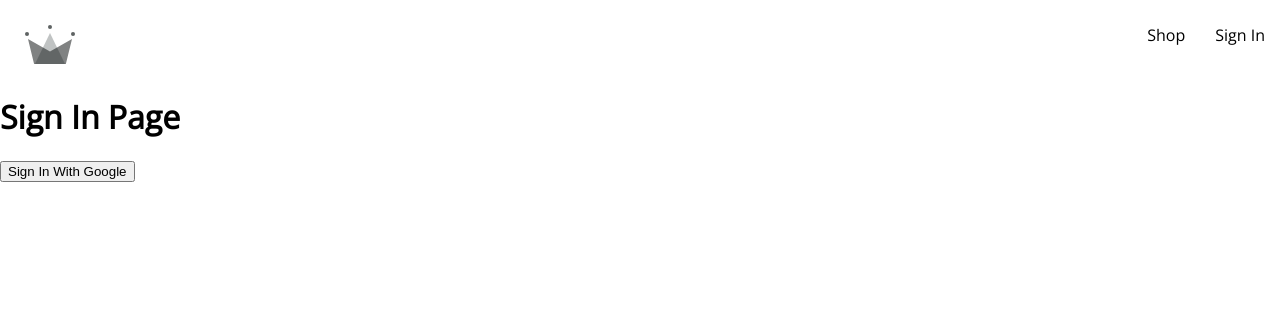
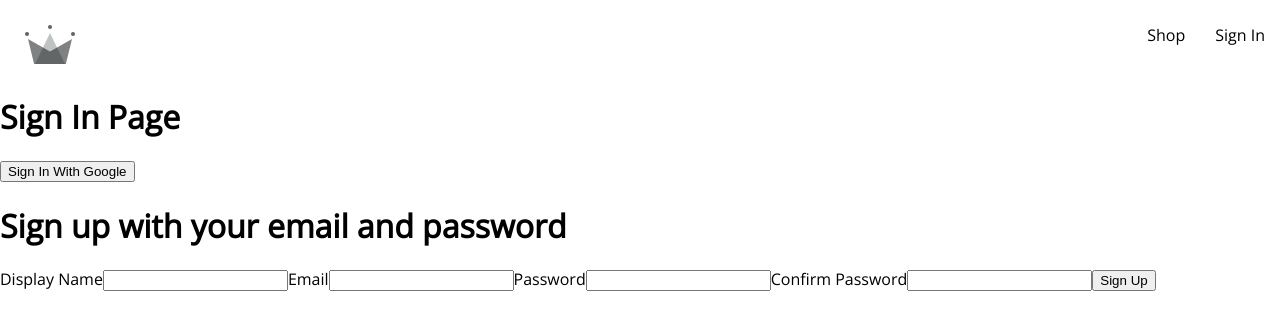
Before and after one commit to joseRFernandez/crwn-clothing, a React (Create React App) app: page /sign-in in a window 1280 px wide. Shown: the top 330 px of the page. Built offline with nearby package versions, Linux system fonts and the light colour scheme; a web font is replaced by a local one.

Commit message:
firebase--created signup form

```diff
--- /dev/null
+++ b/src/components/directory/sign-up-form/sign-up-form.component.jsx
@@ -0,0 +1,64 @@
+import { useState } from "react";
+
+const defaultFormFields = {
+  displayName: "",
+  email: "",
+  password: "",
+  confirmPassword: "",
+};
+
+const SignUpForm = () => {
+  const [formFields, setFormFields] = useState(defaultFormFields);
+  const { displayName, email, password, confirmPassword } = formFields;
+
+  const handleChange = ({ target }) => {
+    const { name, value } = target;
+    setFormFields({ ...formFields, [name]: value });
+  };
+  return (
+    <div>
+      <h1>Sign up with your email and password</h1>
+      <form onSubmit={() => {}}>
+        <label>Display Name</label>
+        <input
+          type="text"
+          name="displayName"
+          required
+          autoComplete="username"
+          onChange={handleChange}
+          value={displayName}
+        />
+        <label>Email</label>
+        <input
+          type="email"
+          name="email"
+          required
+          autoComplete="none"
+          onChange={handleChange}
+          value={email}
+        />
+        <label>Password</label>
+        <input
+          type="password"
+          name="password"
+          required
+          autoComplete="new-password"
+          onChange={handleChange}
+          value={password}
+        />
+        <label>Confirm Password</label>
+        <input
+          type="password"
+          name="confirmPassword"
+          required
+          autoComplete="new-password"
+          onChange={handleChange}
+          value={confirmPassword}
+        />
+        <button type="submit">Sign Up</button>
+      </form>
+    </div>
+  );
+};
+
+export default SignUpForm;
--- a/src/routes/sign-in/sign-in.component.jsx
+++ b/src/routes/sign-in/sign-in.component.jsx
@@ -1,7 +1,14 @@
+import { useEffect } from "react";
+import { getRedirectResult } from "firebase/auth";
+
 import {
+  auth,
   signInWithGooglePopup,
+  signInWithGoogleRedirect,
   createUserDocFromAuth,
 } from "../../utils/firebase/firebase.utils";
+
+import SignUpForm from "../../components/directory/sign-up-form/sign-up-form.component";
 
 const SignIn = () => {
   const logGoogleUser = async () => {
@@ -12,6 +19,7 @@
     <div>
       <h1>Sign In Page</h1>
       <button onClick={logGoogleUser}>Sign In With Google</button>
+      <SignUpForm />
     </div>
   );
 };
--- a/src/utils/firebase/firebase.utils.js
+++ b/src/utils/firebase/firebase.utils.js
@@ -20,11 +20,14 @@
 // Initialize Firebase
 const firebaseApp = initializeApp(firebaseConfig);
 
-const provider = new GoogleAuthProvider();
-provider.setCustomParameters({ prompt: "select_account" });
+const googleProvider = new GoogleAuthProvider();
+googleProvider.setCustomParameters({ prompt: "select_account" });
 
 export const auth = getAuth();
-export const signInWithGooglePopup = () => signInWithPopup(auth, provider);
+export const signInWithGooglePopup = () =>
+  signInWithPopup(auth, googleProvider);
+export const signInWithGoogleRedirect = () =>
+  signInWithRedirect(auth, googleProvider);
 
 export const db = getFirestore();
 
```
Also changed, not shown: src/components/directory/sign-up-form/sign-up-form.styles.scss (added).
